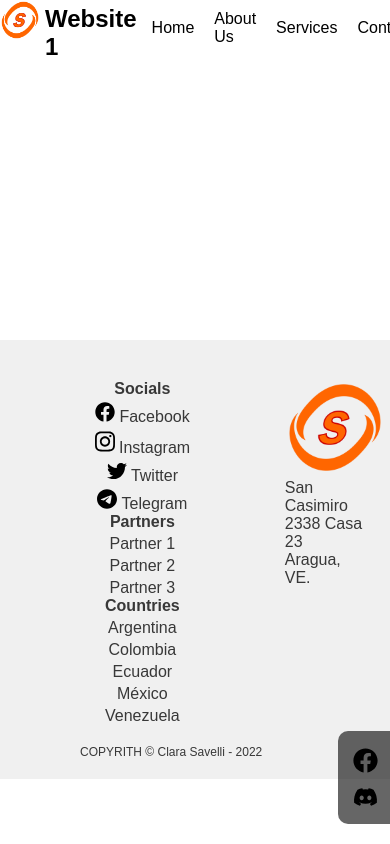
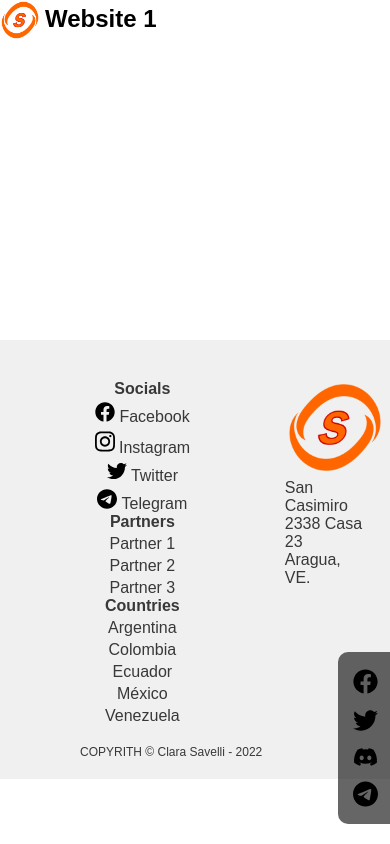
Before and after one commit to ClaraSav/website1, a plain HTML site: page index.html in a window 390 px wide. Drawn offline with Linux system fonts and the light colour scheme.

Commit message:
update index.html

```diff
--- a/index.html
+++ b/index.html
@@ -11,7 +11,7 @@
             <img src="./img/1530513141.png" alt="" width="40px">
             <h2>Website 1</h2>
         </div>
-        <div class="nav">
+        <div class="nav mobile-hidden">
             <nav id =nav>
                 <ul>
                     <li><a href="#">Home</a></li>
@@ -27,13 +27,13 @@
         <a class="box-img-flex" href="https://www.facebook.com/" target="_blank">
             <img src="./img/facebook-brands.svg" alt="">
         </a>
-        <a class="box-img-flex mobile-hidden" href="https://twitter.com/" target="_blank">
+        <a class="box-img-flex" href="https://twitter.com/" target="_blank">
             <img src="./img/twitter-brands.svg" alt="">
         </a>
         <a class="box-img-flex" href="https://discord.gg/">
             <img src="./img/discord-brands.svg" alt="">
         </a>
-        <a class="box-img-flex mobile-hidden" href="https://t.me/" target="_blank">
+        <a class="box-img-flex" href="https://t.me/" target="_blank">
             <img src="./img/telegram-brands.svg" alt="">
         </a>
     </div>
```
